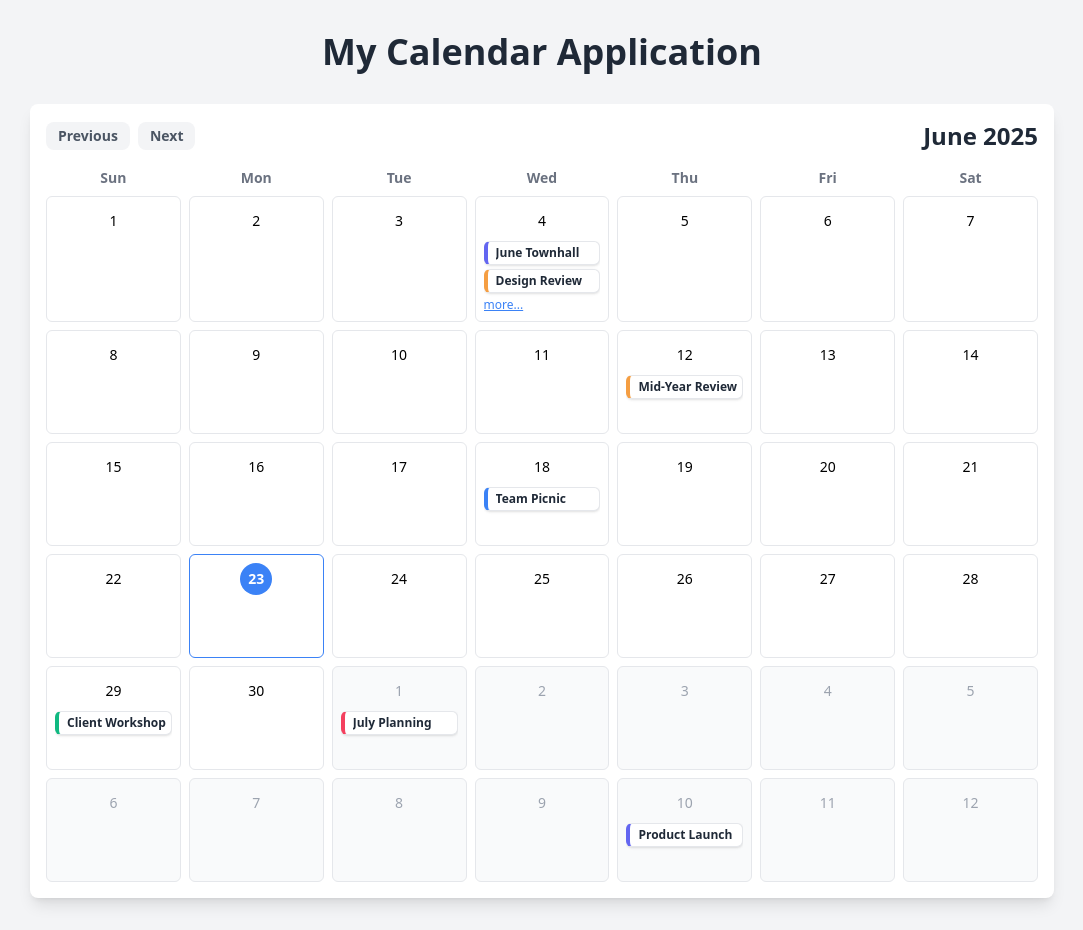
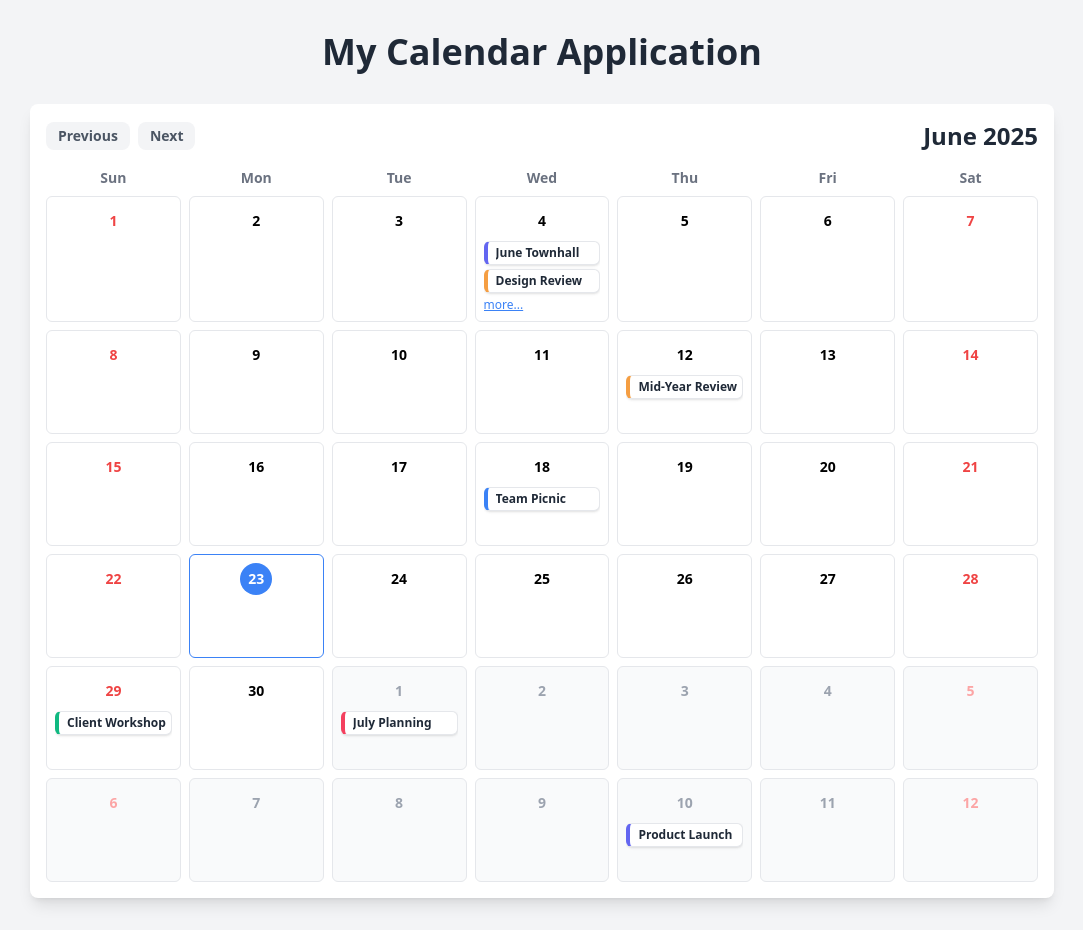
Before and after one commit to Abishekpranav-Arumugam/Calendar, a React (Create React App) app: page / in a window 1280 px wide. Shown: the whole page, without its empty margins (98-1181 px from the left). Built offline with nearby package versions, Linux system fonts and the light colour scheme.

Commit message:
colored the weekends to red

```diff
--- a/src/components/Calendar.js
+++ b/src/components/Calendar.js
@@ -219,9 +219,14 @@ const Calendar = ({ events }) => {
             >
               <div className="flex justify-center items-center">
                 <span
-                  className={`w-6 h-6 sm:w-8 sm:h-8 flex items-center justify-center rounded-full text-xs sm:text-sm ${
-                    isToday ? 'bg-blue-500 text-white font-bold' : ''
-                  }`}
+                  className={
+                    `w-6 h-6 sm:w-8 sm:h-8 flex items-center justify-center rounded-full text-xs sm:text-sm font-bold
+                    ${isToday ? 'bg-blue-500 text-white' : ''}
+                    ${!isToday && isCurrentMonth && (day.day() === 0 || day.day() === 6) ? 'text-red-500' : ''}
+                    ${!isToday && !isCurrentMonth && (day.day() === 0 || day.day() === 6) ? 'text-red-300' : ''}
+                    ${!isCurrentMonth && !(day.day() === 0 || day.day() === 6) ? 'text-gray-400' : ''}
+                    `
+                  }
                 >
                   {day.date()}
                 </span>
```
